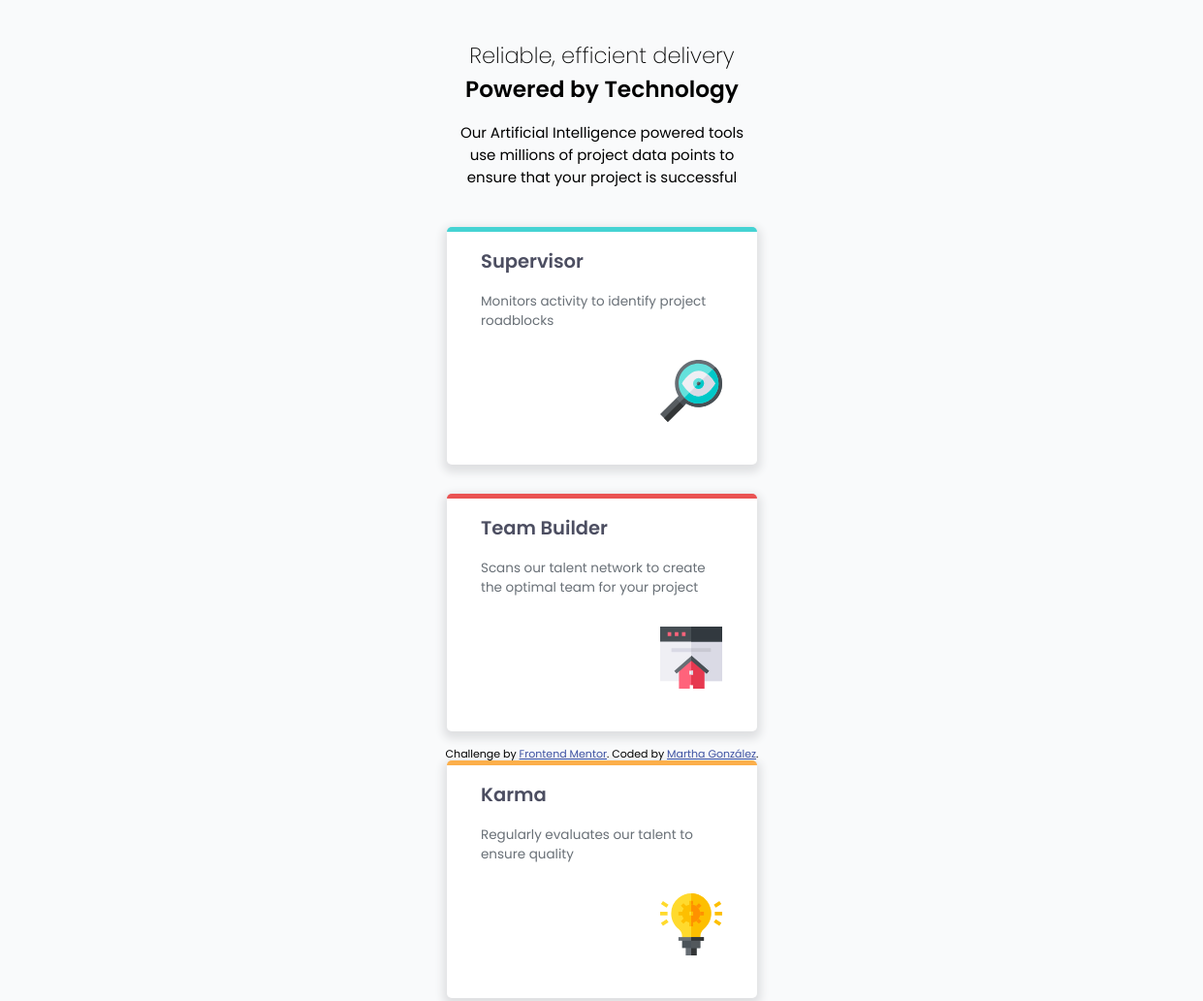
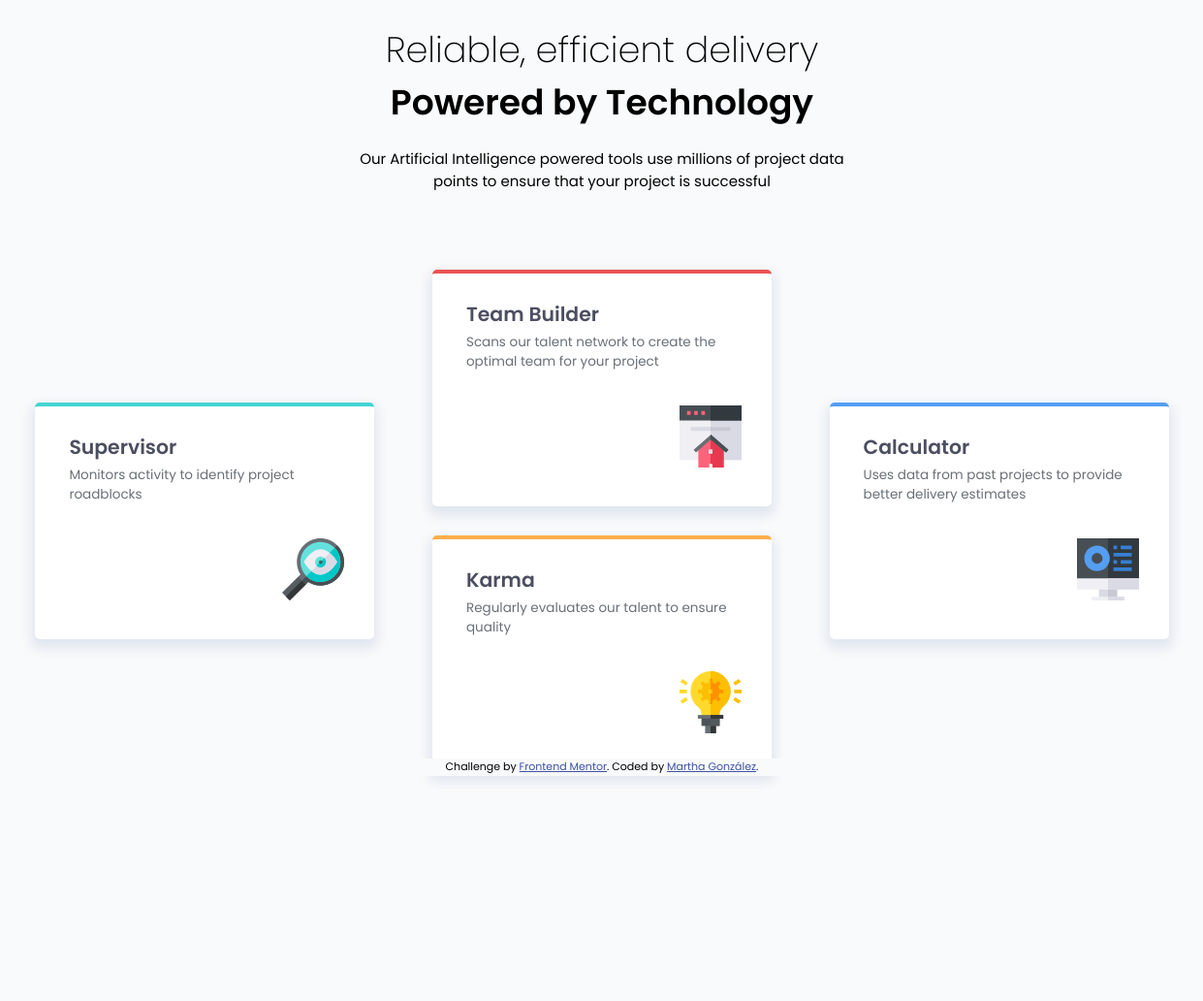
Before and after one commit to margga88/four-card-feature-section, a plain HTML site: page index.html in a window 1536 px wide. Shown: the top 1032 px of the page at 97% size, without its empty margins (147-1388 px from the left). After the commit the page ends 861 px from the top, so only its background shows below. Drawn offline with Linux system fonts and the light colour scheme.

Commit message:
Query 375px with fixes, and query 1440px done

```diff
--- a/styles.css
+++ b/styles.css
@@ -39,8 +39,9 @@ main {
 header {
     width: 320px;
     text-align: center;
-    margin: 40px auto;
+    margin: 50px auto;
 }
+
 
 .cards {
     display: grid;
@@ -59,25 +60,34 @@ header {
     border-radius: 5px;
     text-align: left;
     height: 240px;
-    box-shadow: 0px 4px 8px 4px hsl(212, 6%, 88%);
+    box-shadow: 0px 6px 12px 4px hsl(214, 32%, 91%);
 
 }
 
 .card-info {
     margin: 0 35px;
+    padding-top: 10px;
 }
 
 .card-icon {
-    margin: 30px 0px 10px 220px;
+    margin: 35px 0px 10px 220px;
+}
 
+.cards h2 {
+    margin-bottom: 0px;
+}
+
+.cards p {
+    margin-top: 4px;
 }
 
 
 footer {
     position: fixed;
     width: 100%;
-    height: 28px;
-    bottom: 14px;
+    height: 18px;
+    bottom: 0px;
+    background-color: hsl(212, 12%, 98%);
 }
 
 
@@ -89,7 +99,7 @@ footer {
 
 .normal-text {
     font-weight: var(--ftwgt-200);
-    font-size: 1.5rem;
+    font-size: 1.55rem;
 }
 
 .title-text {
@@ -98,7 +108,7 @@ footer {
 }
 
 .card-title {
-    font-size: 1.3em;
+    font-size: 1.36em;
     color: var(--grey-500);
 }
 
@@ -109,24 +119,25 @@ footer {
 }
 
 .cyan-border {
-    border-top: 5px solid var(--cyan);
+    border-top: 4px solid var(--cyan);
 }
 
 .red-border {
-    border-top: 5px solid var(--red);
+    border-top: 4px solid var(--red);
 }
 
 .orange-border {
-    border-top: 5px solid var(--orange);
+    border-top: 4px solid var(--orange);
 }
 
 .blue-border {
-    border-top: 5px solid var(--blue);
+    border-top: 4px solid var(--blue);
 }
 
 .attribution {
     font-size: 11px;
     text-align: center;
+    margin: 0 auto;
 }
 
 .attribution a {
@@ -141,11 +152,73 @@ footer {
 
 @media only screen and (width < 375px) {
 
-    footer {
-        height: 14px;
-    }
-
     .attribution {
         font-size: 0.7em;
     }
 }
+
+@media only screen and (min-width: 1440px) {
+
+    main {
+        width: 80%;
+    }
+
+    header {
+        width: 500px;
+        margin: 0px auto 85px auto;
+    }
+
+    .cards {
+        display: grid;
+        width: 100%;
+        justify-items: center;
+        grid-template-columns: repeat(3, 1fr);
+        grid-template-rows: repeat(4, 122px);
+        gap: 15px 0;
+    }
+
+    .card-1,
+    .card-2,
+    .card-3,
+    .card-4 {
+        width: 350px;
+    }
+
+    .card-1 {
+        grid-row: 2 / 3;
+    }
+
+    .card-2 {
+        grid-column: 2 / 3;
+        grid-row: 1 / 2;
+    }
+
+    .card-3 {
+        grid-column: 2 / 3;
+        grid-row: 3 / 4;
+    }
+
+    .card-4 {
+        grid-column: 3;
+        grid-row: 2 / 3;
+    }
+
+    header p {
+        margin: -5px auto;
+    }
+
+    .card-icon {
+        margin: 35px 0px 10px 255px;
+    }
+
+
+    .normal-text {
+        font-size: 2.45rem;
+
+    }
+
+    .title-text {
+        font-size: 2.40em;
+    }
+
+}
```
